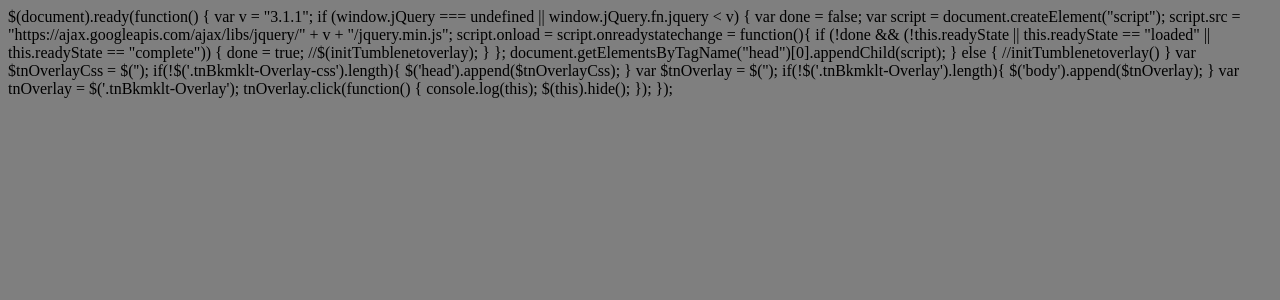
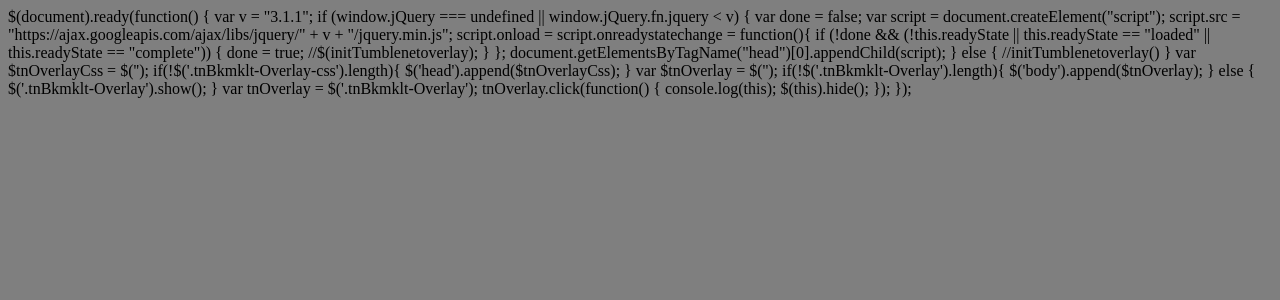
Before and after one commit to tumblenet/bookmarklets.tumblenet.ga, a Jekyll site: the page built from _bookmarklets/tumblenetOverlay.html, in a window 1280 px wide. Shown: the top 300 px of the page. Built offline with Jekyll 4.4.1, drawn with Linux system fonts in a browser that asks for light colours.

Commit message:
Update tumblenetOverlay.html

```diff
--- a/_bookmarklets/tumblenetOverlay.html
+++ b/_bookmarklets/tumblenetOverlay.html
@@ -9,6 +9,8 @@
 
 if(!$('.tnBkmklt-Overlay').length){
     $('body').append($tnOverlay);
+} else {
+$('.tnBkmklt-Overlay').show();
 }
 var tnOverlay = $('.tnBkmklt-Overlay');
 
```
